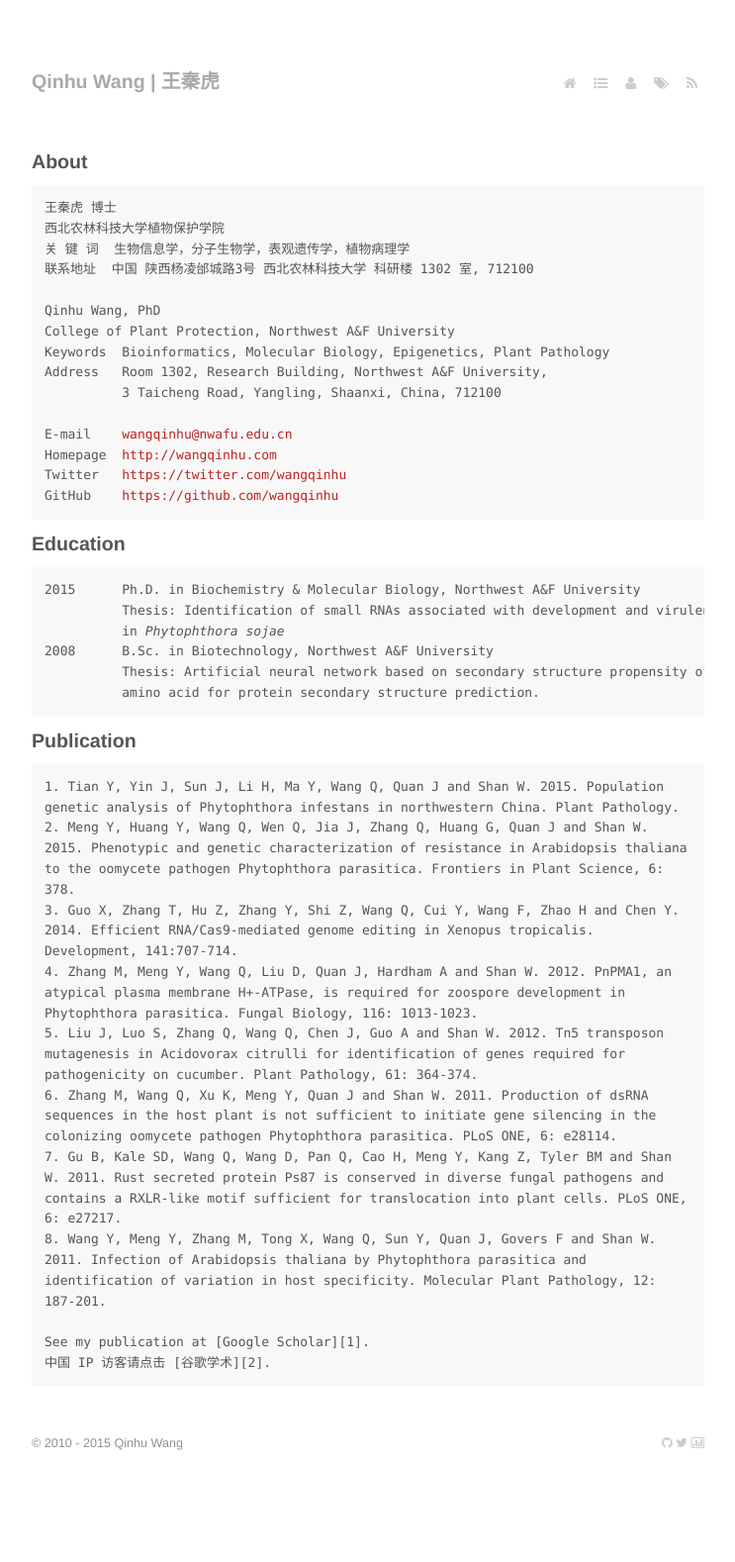
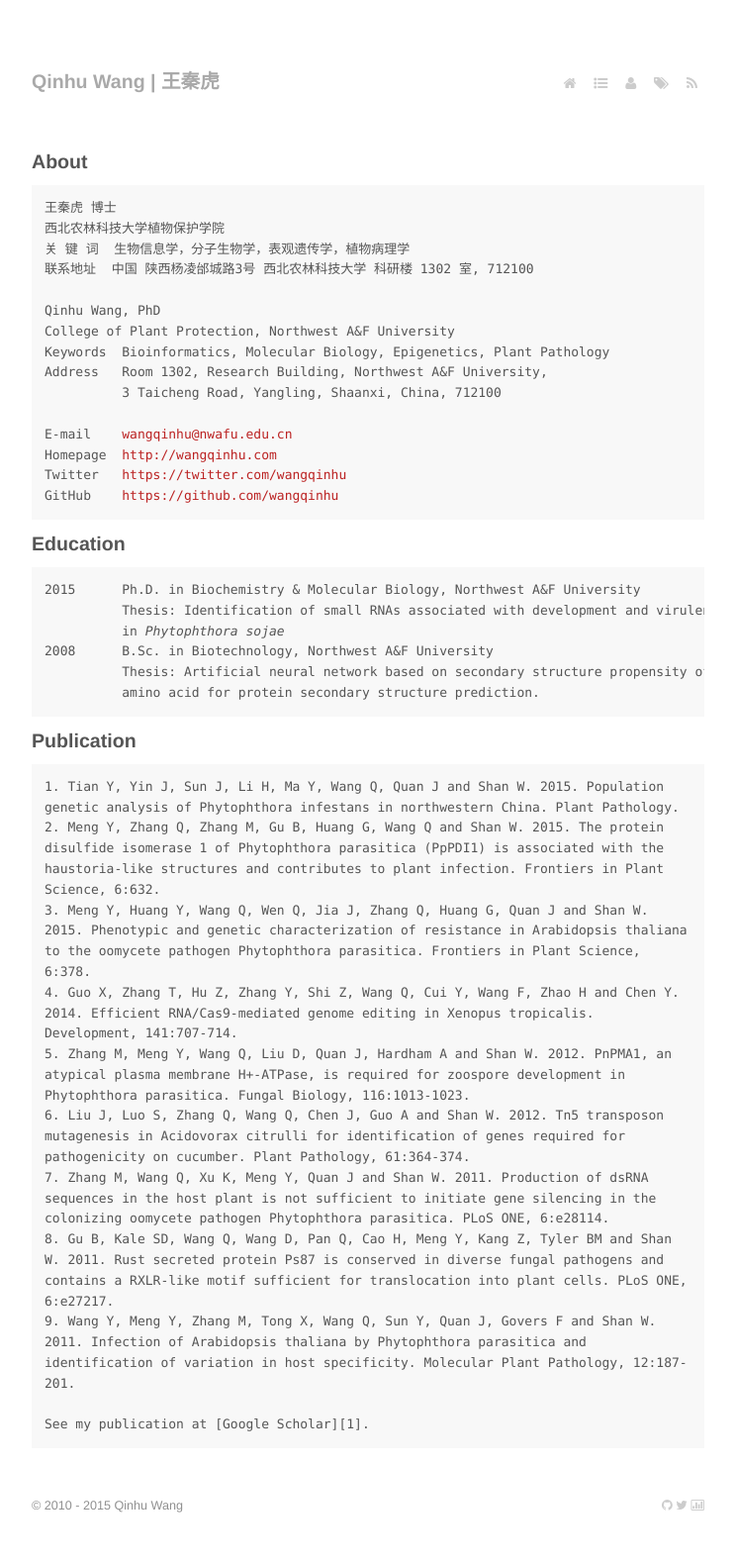
Before and after one commit to wangqinhu/wangqinhu.github.io, a Jekyll site: the page built from about.md, in a window 1280 px wide. Shown: the whole page at 99% size, without its empty margins (268-1011 px from the left). Built offline with Jekyll 4.4.1, drawn with Linux system fonts in a browser that asks for light colours; Markdown is read by kramdown in place of the engine named in the settings; before the commit the page ends 1516 px from its top, so only the background shows below that.

Commit message:
update info

```diff
--- a/about.md
+++ b/about.md
@@ -37,24 +37,23 @@ Publication
 <bib>
 1.	Tian Y, Yin J, Sun J, Li H, Ma Y, Wang Q, Quan J and Shan W. 2015. Population genetic analysis of Phytophthora infestans in northwestern China. Plant Pathology.
 <br>
-2.	Meng Y, Huang Y, Wang Q, Wen Q, Jia J, Zhang Q, Huang G, Quan J and Shan W. 2015. Phenotypic and genetic characterization of resistance in Arabidopsis thaliana to the oomycete pathogen Phytophthora parasitica. Frontiers in Plant Science, 6: 378.
+2. Meng Y, Zhang Q, Zhang M, Gu B, Huang G, Wang Q and Shan W. 2015. The protein disulfide isomerase 1 of Phytophthora parasitica (PpPDI1) is associated with the haustoria-like structures and contributes to plant infection. Frontiers in Plant Science, 6:632.
 <br>
-3.	Guo X, Zhang T, Hu Z, Zhang Y, Shi Z, Wang Q, Cui Y, Wang F, Zhao H and Chen Y. 2014. Efficient RNA/Cas9-mediated genome editing in Xenopus tropicalis. Development, 141:707-714.
+3.	Meng Y, Huang Y, Wang Q, Wen Q, Jia J, Zhang Q, Huang G, Quan J and Shan W. 2015. Phenotypic and genetic characterization of resistance in Arabidopsis thaliana to the oomycete pathogen Phytophthora parasitica. Frontiers in Plant Science, 6:378.
 <br>
-4.	Zhang M, Meng Y, Wang Q, Liu D, Quan J, Hardham A and Shan W. 2012. PnPMA1, an atypical plasma membrane H+-ATPase, is required for zoospore development in Phytophthora parasitica. Fungal Biology, 116: 1013-1023.
+4.	Guo X, Zhang T, Hu Z, Zhang Y, Shi Z, Wang Q, Cui Y, Wang F, Zhao H and Chen Y. 2014. Efficient RNA/Cas9-mediated genome editing in Xenopus tropicalis. Development, 141:707-714.
 <br>
-5.	Liu J, Luo S, Zhang Q, Wang Q, Chen J, Guo A and Shan W. 2012. Tn5 transposon mutagenesis in Acidovorax citrulli for identification of genes required for pathogenicity on cucumber. Plant Pathology, 61: 364-374.
+5.	Zhang M, Meng Y, Wang Q, Liu D, Quan J, Hardham A and Shan W. 2012. PnPMA1, an atypical plasma membrane H+-ATPase, is required for zoospore development in Phytophthora parasitica. Fungal Biology, 116:1013-1023.
 <br>
-6.	Zhang M, Wang Q, Xu K, Meng Y, Quan J and Shan W. 2011. Production of dsRNA sequences in the host plant is not sufficient to initiate gene silencing in the colonizing oomycete pathogen Phytophthora parasitica. PLoS ONE, 6: e28114.
+6.	Liu J, Luo S, Zhang Q, Wang Q, Chen J, Guo A and Shan W. 2012. Tn5 transposon mutagenesis in Acidovorax citrulli for identification of genes required for pathogenicity on cucumber. Plant Pathology, 61:364-374.
 <br>
-7.	Gu B, Kale SD, Wang Q, Wang D, Pan Q, Cao H, Meng Y, Kang Z, Tyler BM and Shan W. 2011. Rust secreted protein Ps87 is conserved in diverse fungal pathogens and contains a RXLR-like motif sufficient for translocation into plant cells. PLoS ONE, 6: e27217.
+7.	Zhang M, Wang Q, Xu K, Meng Y, Quan J and Shan W. 2011. Production of dsRNA sequences in the host plant is not sufficient to initiate gene silencing in the colonizing oomycete pathogen Phytophthora parasitica. PLoS ONE, 6:e28114.
 <br>
-8.	Wang Y, Meng Y, Zhang M, Tong X, Wang Q, Sun Y, Quan J, Govers F and Shan W. 2011. Infection of Arabidopsis thaliana by Phytophthora parasitica and identification of variation in host specificity. Molecular Plant Pathology, 12: 187-201.
+8.	Gu B, Kale SD, Wang Q, Wang D, Pan Q, Cao H, Meng Y, Kang Z, Tyler BM and Shan W. 2011. Rust secreted protein Ps87 is conserved in diverse fungal pathogens and contains a RXLR-like motif sufficient for translocation into plant cells. PLoS ONE, 6:e27217.
+<br>
+9.	Wang Y, Meng Y, Zhang M, Tong X, Wang Q, Sun Y, Quan J, Govers F and Shan W. 2011. Infection of Arabidopsis thaliana by Phytophthora parasitica and identification of variation in host specificity. Molecular Plant Pathology, 12:187-201.
 <br>
 <br>
 See my publication at [Google Scholar][1].
-<br>
-中国 IP 访客请点击 [谷歌学术][2].
 </bib>
 [1]: http://scholar.google.com/citations?user=j26mVdEAAAAJ&hl
-[2]: http://scholar.glgoo.com/citations?user=j26mVdEAAAAJ&hl
```
